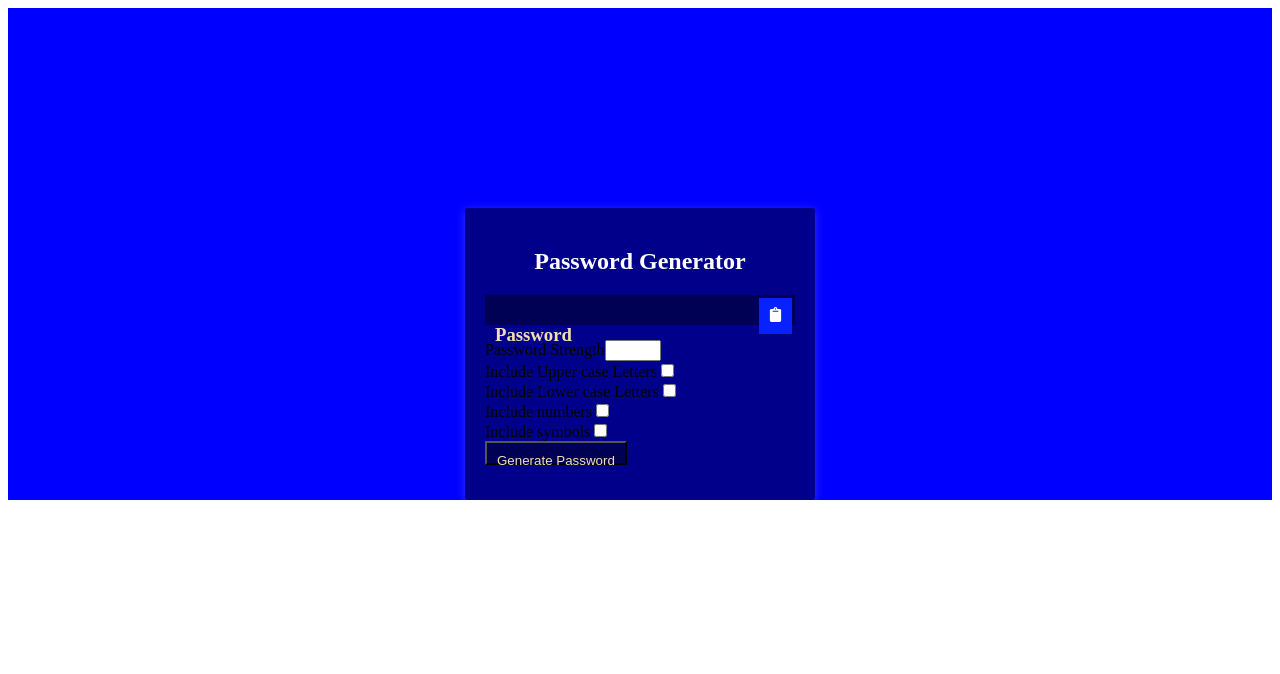
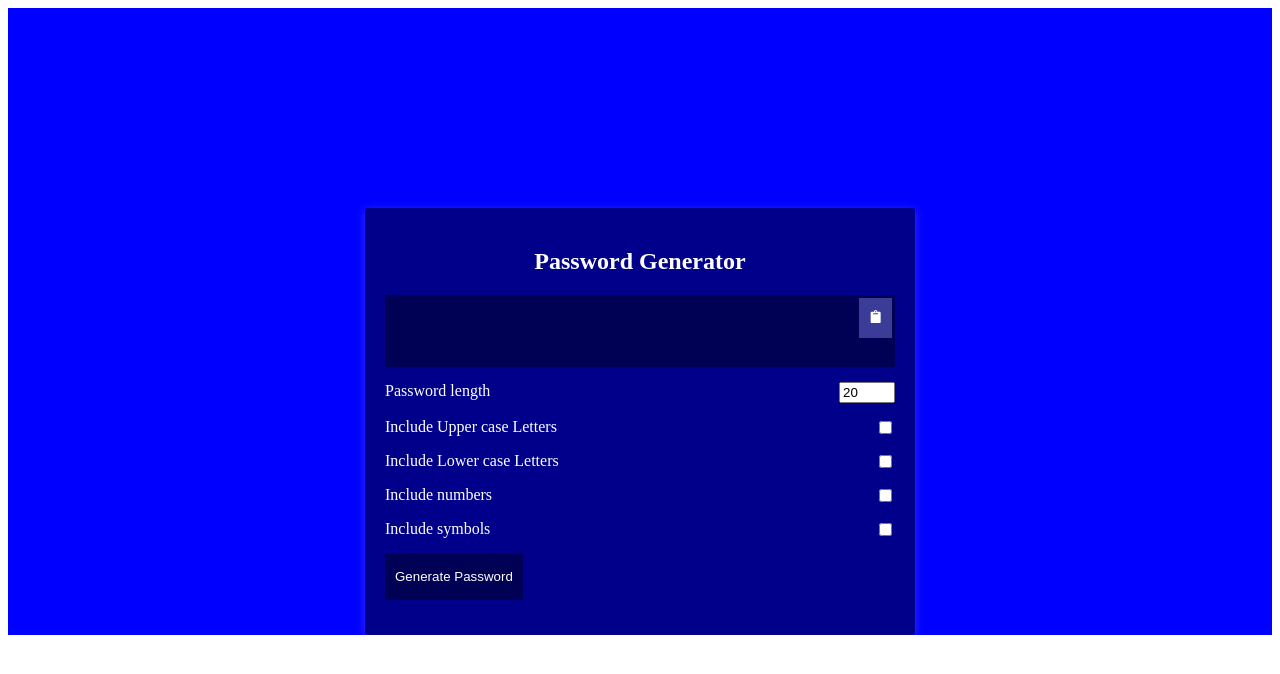
Before and after one commit to sakshi0701/BrowserUtilities.com, a React (Create React App) app: page / in a window 1280 px wide. Shown: the top 674 px of the page. Built offline with nearby package versions, Linux system fonts and the light colour scheme.

Commit message:
Adding password generator functionality

```diff
--- a/package.json
+++ b/package.json
@@ -10,6 +10,7 @@
     "react-dom": "^17.0.1",
     "react-icons": "^4.2.0",
     "react-scripts": "4.0.3",
+    "react-toastify": "^7.0.3",
     "web-vitals": "^1.1.0"
   },
   "scripts": {
--- /dev/null
+++ b/src/password generator/Characters.js
@@ -0,0 +1,4 @@
+export const numbers = '0123456789'
+export const upperCaseLetters = 'ABCDEFGHIJKLMNOPQRSTUVWXYZ'
+export const lowerCaseLetters = 'abcdefghijklmnopqrstuvwxyz'
+export const specialCharacters = "!'^+%&/()=?_#$½§{[]}|;:>÷`<.*-@é"
--- /dev/null
+++ b/src/password generator/Message.js
@@ -0,0 +1 @@
+export const COPY_SUCCESS = 'Password copied to clipboard'
--- a/src/password generator/PasswordGen.js
+++ b/src/password generator/PasswordGen.js
@@ -1,8 +1,105 @@
-import React from 'react';
+import React, { useState } from 'react';
+
+import { numbers, upperCaseLetters, lowerCaseLetters, specialCharacters, } from './Characters'
+import { COPY_SUCCESS } from './Message'
 import './password.css';
+
 import { FaClipboard } from 'react-icons/fa';
+import { toast, ToastContainer } from 'react-toastify'
+import 'react-toastify/dist/ReactToastify.css'
 
 const PasswordGen = () => {
+
+    const [password, setPassword] = useState('')
+    const [passwordLength, setPasswordLength] = useState(20)
+    const [includeUppercase, setIncludeUppercase] = useState(false)
+    const [includeLowercase, setIncludeLowercase] = useState(false)
+    const [includeNumbers, setIncludeNumbers] = useState(false)
+    const [includeSymbols, setIncludeSymbols] = useState(false)
+
+    const handleGeneratePassword = (e) => {
+        if (
+            !includeUppercase &&
+            !includeLowercase &&
+            !includeNumbers &&
+            !includeSymbols
+        ) {
+            notify('Select atleast one option', true)
+        }
+        let characterList = ''
+
+        if (includeLowercase) {
+            characterList = characterList + lowerCaseLetters
+        }
+
+        if (includeUppercase) {
+            characterList = characterList + upperCaseLetters
+        }
+
+        if (includeNumbers) {
+            characterList = characterList + numbers
+        }
+
+        if (includeSymbols) {
+            characterList = characterList + specialCharacters
+        }
+
+        setPassword(createPassword(characterList))
+    }
+
+    const createPassword = (characterList) => {
+        let password = ''
+        const characterListLength = characterList.length
+
+        for (let i = 0; i < passwordLength; i++) {
+            const characterIndex = Math.round(Math.random() * characterListLength)
+            password = password + characterList.charAt(characterIndex)
+        }
+        return password
+    }
+
+    const handleCopyPassword = (e) => {
+        if (password === '') {
+            notify('Nothing To Copy!', true)
+        } else {
+            copyToClipboard()
+            notify(COPY_SUCCESS)
+        }
+    }
+
+    const copyToClipboard = () => {
+        const newTextArea = document.createElement('textarea')
+        newTextArea.innerText = password
+        document.body.appendChild(newTextArea)
+        newTextArea.select()
+        document.execCommand('copy')
+        newTextArea.remove()
+    }
+
+    const notify = (message, hasError = false) => {
+        if (hasError) {
+            toast.error(message, {
+                position: "bottom-left",
+                autoClose: 5000,
+                hideProgressBar: false,
+                closeOnClick: true,
+                pauseOnHover: false,
+                draggable: true,
+                progress: undefined,
+            })
+        } else {
+            toast.success(message, {
+                position: "bottom-left",
+                autoClose: 5000,
+                hideProgressBar: false,
+                closeOnClick: true,
+                pauseOnHover: false,
+                draggable: true,
+                progress: undefined,
+            })
+        }
+    }
+
     return (
         <div className="password">
             <div className="container">
@@ -11,34 +108,45 @@ const PasswordGen = () => {
                         Password Generator
                     </h2>
                     <div className="generate-pass">
-                        <h3>Password</h3>
-                        <button className="cpy-btn">
+                        <h3>{password}</h3>
+                        <button onClick={handleCopyPassword} className="cpy-btn">
                             <FaClipboard />
                         </button>
                     </div>
                     <div className="form-group">
-                        <label htmlFor="password-strength">Password Strength</label>
-                        <input type="number" id="password-strength" name="password-strength" max="20" min="5"/>
+                        <label htmlFor="password-length">Password length</label>
+                        <input defaultValue={passwordLength} onChange={(e) => setPasswordLength(e.target.value)} type="number" id="password-length" name="password-length" max="20" min="5" />
                     </div>
                     <div className="form-group">
                         <label htmlFor="uppercase-letters">Include Upper case Letters</label>
-                        <input type="checkbox" id="uppercase-letters" name="uppercase-letters" max="20" min="5"/>
+                        <input type="checkbox" checked={includeUppercase} onChange={(e) => setIncludeUppercase(e.target.checked)} id="uppercase-letters" name="uppercase-letters" max="20" min="5" />
                     </div>
                     <div className="form-group">
                         <label htmlFor="lowercase-letters">Include Lower case Letters</label>
-                        <input type="checkbox" id="lowercase-letters" name="lowercase-letters" max="20" min="5"/>
+                        <input type="checkbox" checked={includeLowercase} onChange={(e) => setIncludeLowercase(e.target.checked)} id="lowercase-letters" name="lowercase-letters" max="20" min="5" />
                     </div>
                     <div className="form-group">
                         <label htmlFor="include-numbers">Include numbers</label>
-                        <input type="checkbox" id="include-numbers" name="include-numbers" max="20" min="5"/>
+                        <input type="checkbox" checked={includeNumbers} onChange={(e) => setIncludeNumbers(e.target.checked)} id="include-numbers" name="include-numbers" max="20" min="5" />
                     </div>
                     <div className="form-group">
                         <label htmlFor="include-symbols">Include symbols</label>
-                        <input type="checkbox" id="include-symbols" name="include-symbols" max="20" min="5"/>
+                        <input type="checkbox" checked={includeSymbols} onChange={(e) => setIncludeSymbols(e.target.checked)} id="include-symbols" name="include-symbols" max="20" min="5" />
                     </div>
-                    <button className="generate-pass">
+                    <button onClick={handleGeneratePassword} className="generate-pass">
                         Generate Password
                     </button>
+                    <ToastContainer
+                        position="bottom-left"
+                        autoClose={5000}
+                        hideProgressBar={false}
+                        newestOnTop={false}
+                        closeOnClick
+                        rtl={false}
+                        pauseOnFocusLoss
+                        draggable
+                        pauseOnHover={false}
+                    />
                 </div>
             </div>
         </div>
--- a/src/password generator/password.css
+++ b/src/password generator/password.css
@@ -7,7 +7,7 @@
 }
 
 .container {
-    width: 350px;
+    width: 550px;
     margin: 0 auto;
     padding-top: 200px;
 }
@@ -27,21 +27,33 @@
 
 .generate-pass {
     position: relative;
-    background: rgba(0,0,0,0.4);
-    padding: 10px;
-    color: wheat;
-    height: 10px;
+    background: rgba(0, 0, 0, 0.4);
+    padding: 13px 10px;
+    color: #fff;
+    height: 46px;
     margin-bottom: 15px;
 }
 
 .cpy-btn {
     position: absolute;
+    background: #3b3b98;
+    color: #fff;
+    border: none;
+    height: 40px;
+    padding: 10px;
+    cursor: pointer;
     top: 3px;
     right: 3px;
-    background: rgb(8, 33, 255);
-    padding: 9px;
-    color: white;
-    font-size: 15px;
+}
+
+.generate-pass {
     border: none;
     cursor: pointer;
 }
+
+.form-group {
+    display: flex;
+    justify-content: space-between;
+    color: #fff;
+    margin-bottom: 15px;
+  }
```
Also changed, not shown: 1 other file (tests, documents, lock files or other folders).
